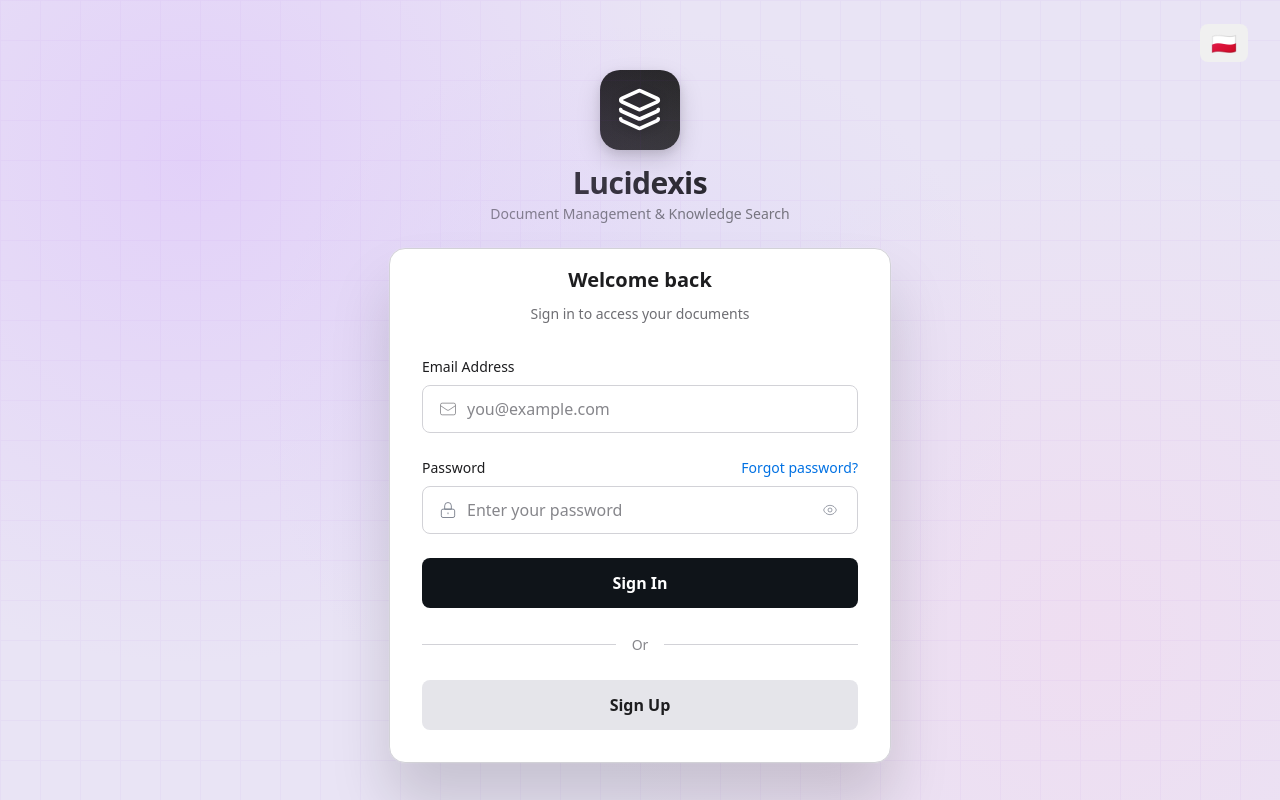
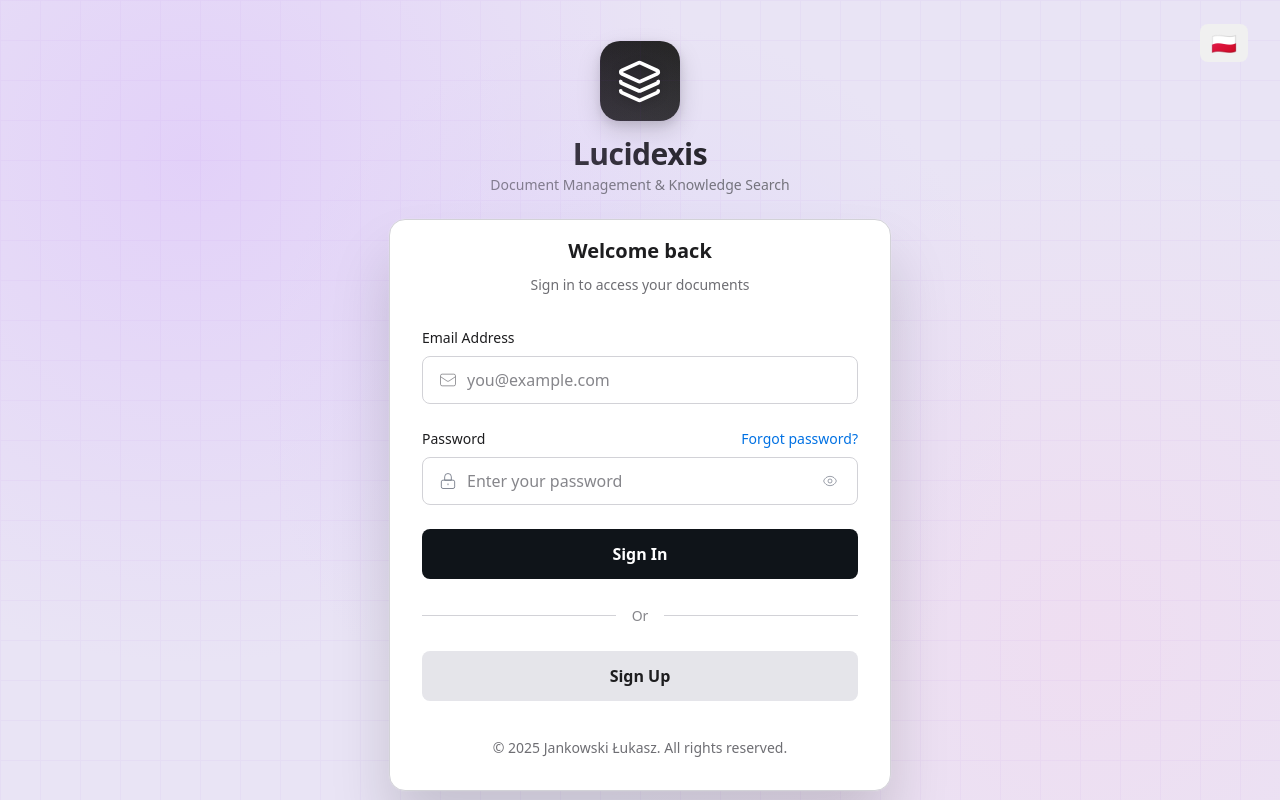
Before and after one commit to aquadros1003/lucidexis-ui, a React (Vite) app: page /signin in a window 1280 px wide. Built offline with nearby package versions, Linux system fonts and the light colour scheme; no server answers.

Commit message:
add footer to login page with copyright notice

```diff
--- a/src/pages/Login/Login.tsx
+++ b/src/pages/Login/Login.tsx
@@ -127,6 +127,9 @@ function Login() {
             </button>
           </form>
         </div>
+        <footer className="login-footer">
+          <p>© {new Date().getFullYear()} Jankowski Łukasz. All rights reserved.</p>
+        </footer>
       </div>
     </div>
   );
```
Also changed, not shown: src/components/DocumentPreview/DocumentPreview.scss (line endings or trailing spaces), src/components/Layout/MainLayout.scss (line endings or trailing spaces).
